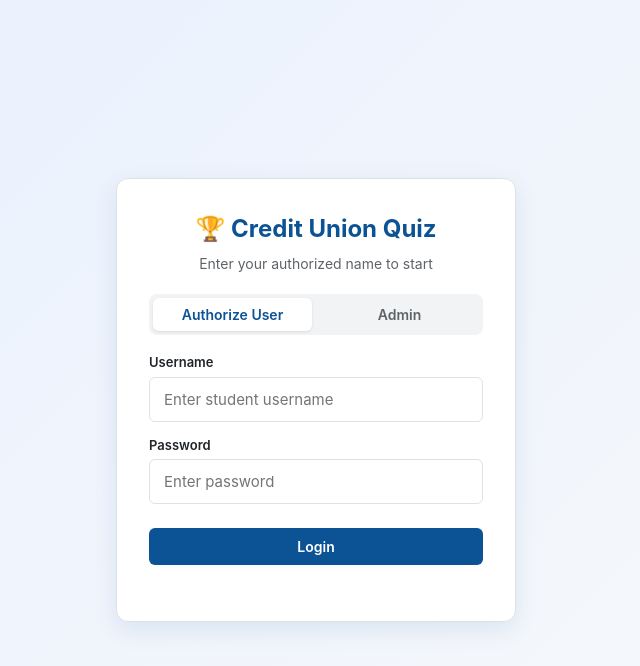
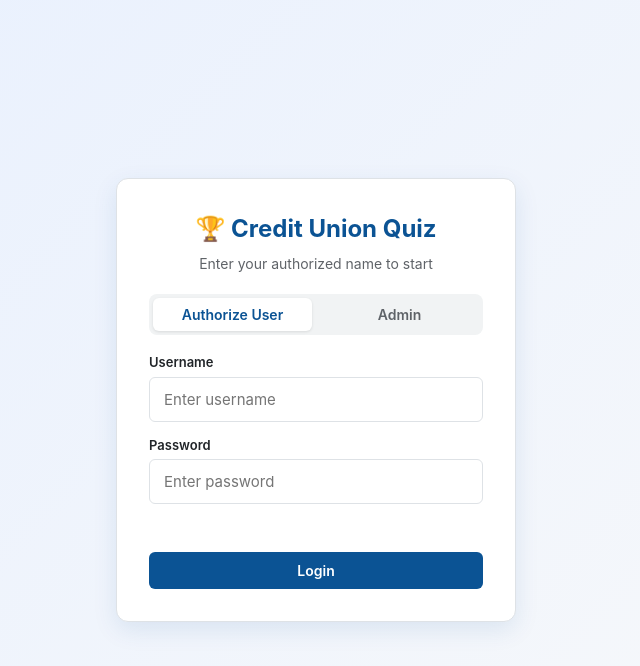
Before and after one commit to pattaj/cu-primary-prep-exam, a plain HTML site: page index.html in a window 1280 px wide. Both pictures are taken after a click on the button "Authorize User". Shown: the whole page, without its empty margins (324-964 px from the left). Drawn offline with Linux system fonts and the light colour scheme.

Commit message:
Update index.html

```diff
--- a/index.html
+++ b/index.html
@@ -24,21 +24,21 @@
             <form id="studentLoginForm" onsubmit="handleStudentLogin(event)" style="display: none;">
                 <div class="form-group">
                     <label for="loginUsername">Username</label>
-                    <input type="text" id="studentUsernameInput" class="answer-input" placeholder="Enter student username" required>
+                    <input type="text" id="studentUsernameInput" class="answer-input" placeholder="Enter username" required>
                 </div>
                 <div class="form-group">
                     <label for="loginPassword">Password</label>
                     <input type="password" id="studentPasswordInput" class="answer-input" placeholder="Enter password" required>
                 </div>
+                 <p id="studentLoginError" class="form-error"></p>
                 <button type="submit" class="btn btn-competition" style="margin-top: 10px;">Login</button>
-                <p id="studentLoginError" class="form-error"></p>
             </form>
 
             <!-- Admin Credentials Login -->
             <form id="adminLoginForm" onsubmit="handleAdminLogin(event)" style="display: none;">
                 <div class="form-group">
                     <label for="loginUsername">Admin Username</label>
-                    <input type="text" id="loginUsername" class="answer-input" placeholder="Enter admin username" required>
+                    <input type="text" id="loginUsername" class="answer-input" placeholder="Enter username" required>
                 </div>
                 <div class="form-group">
                     <label for="loginPassword">Admin Password</label>
```
